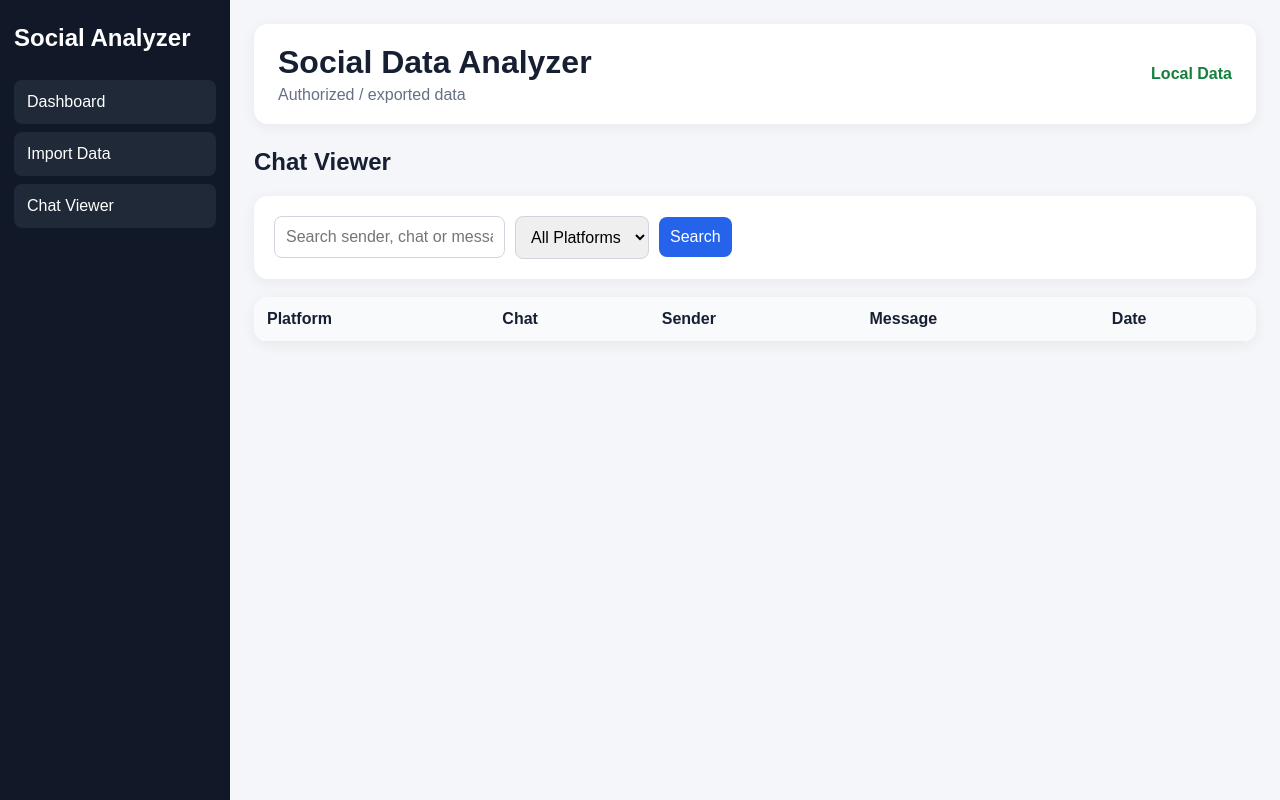
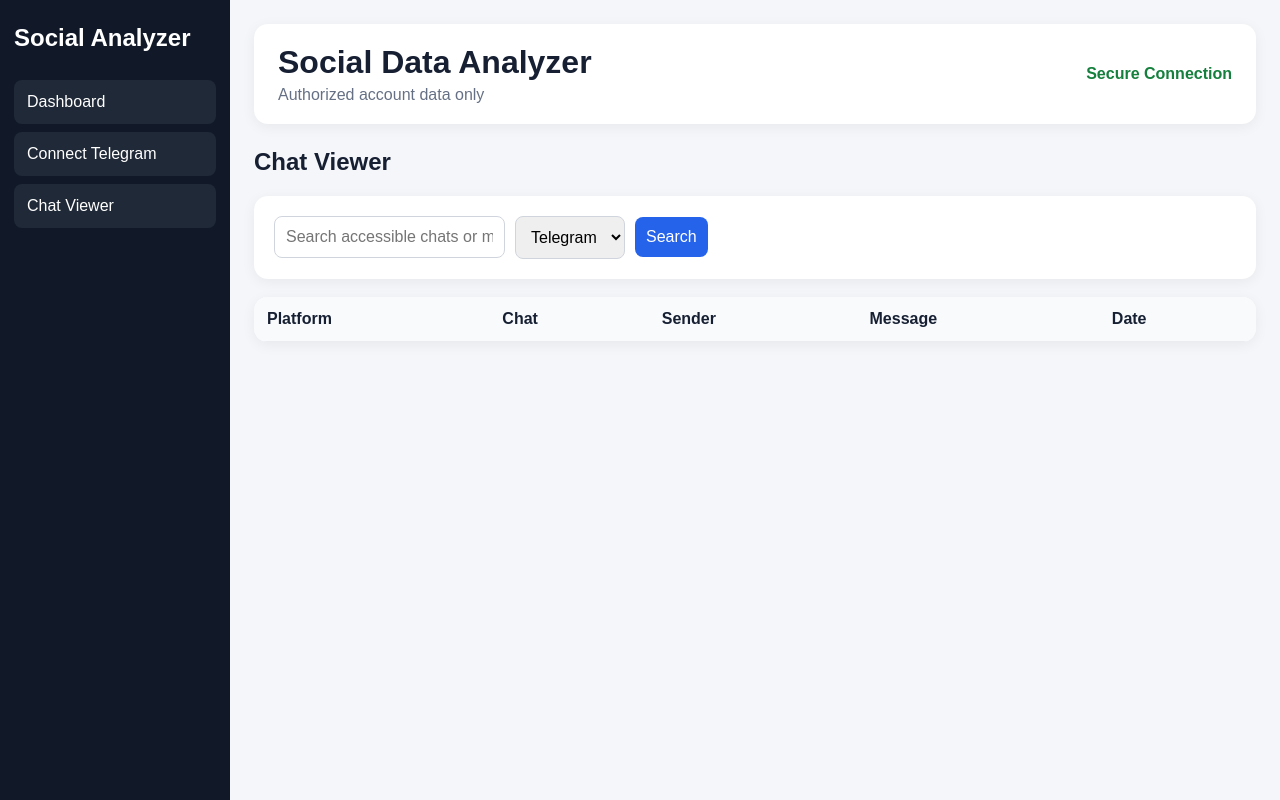
Before and after one commit to ashusingh20999-a11y/social-data-analyzer, a website: page public/index.html in a window 1280 px wide. Both pictures are taken after a click on the button "Chat Viewer". Drawn offline with Linux system fonts and the light colour scheme; no server answers.

Commit message:
Replace file import UI with authorized Telegram connection UI

```diff
--- a/public/index.html
+++ b/public/index.html
@@ -2,22 +2,22 @@
 <html lang="en">
 <head>
   <meta charset="UTF-8">
-  <meta name="viewport" content="width=device-width, initial-scale=1.0">
-  <title>Social Data Analyzer</title>
+  <meta name="viewport" content="width=device-width,initial-scale=1.0">
+  <title>Social Analyzer</title>
   <link rel="stylesheet" href="style.css">
 </head>
 <body>
   <aside class="sidebar">
     <h2>Social Analyzer</h2>
     <button onclick="showSection('dashboard')">Dashboard</button>
-    <button onclick="showSection('import')">Import Data</button>
+    <button onclick="showSection('telegram')">Connect Telegram</button>
     <button onclick="showSection('messages')">Chat Viewer</button>
   </aside>
 
   <main class="main">
     <header>
-      <div><h1>Social Data Analyzer</h1><p>Authorized / exported data</p></div>
-      <span class="status">Local Data</span>
+      <div><h1>Social Data Analyzer</h1><p>Authorized account data only</p></div>
+      <span class="status">Secure Connection</span>
     </header>
 
     <section id="dashboard">
@@ -25,39 +25,32 @@
       <div class="cards">
         <div class="card"><span>Total Messages</span><strong id="total">0</strong></div>
         <div class="card"><span>Telegram</span><strong id="telegram">0</strong></div>
-        <div class="card"><span>Instagram</span><strong id="instagram">0</strong></div>
+        <div class="card"><span>Connection</span><strong id="connection">Not connected</strong></div>
       </div>
     </section>
 
-    <section id="import" class="hidden">
-      <h2>Import Data</h2>
+    <section id="telegram" class="hidden">
+      <h2>Connect Telegram</h2>
       <div class="panel">
-        <select id="platform">
-          <option value="Telegram">Telegram</option>
-          <option value="Instagram">Instagram</option>
-        </select>
-        <input type="file" id="file" accept=".json" required>
-        <button class="primary" onclick="importData()">Import Data</button>
-        <p id="importResult"></p>
+        <h3>Telegram account authorization</h3>
+        <p>Connect your own Telegram account to access chats and messages that your account is authorized to access.</p>
+        <button class="primary" onclick="checkTelegram()">Check Telegram Setup</button>
+        <p id="telegramResult"></p>
+      </div>
+      <div class="panel note">
+        <strong>Important:</strong> This does not allow entering another person's username to read their private chats. Telegram authorization is required.
       </div>
     </section>
 
     <section id="messages" class="hidden">
       <h2>Chat Viewer</h2>
       <div class="panel searchbar">
-        <input id="search" placeholder="Search sender, chat or message...">
-        <select id="filterPlatform">
-          <option value="">All Platforms</option>
-          <option value="Telegram">Telegram</option>
-          <option value="Instagram">Instagram</option>
-        </select>
+        <input id="search" placeholder="Search accessible chats or messages...">
+        <select id="filterPlatform"><option value="Telegram">Telegram</option></select>
         <button class="primary" onclick="loadMessages()">Search</button>
       </div>
       <div class="table-wrap">
-        <table>
-          <thead><tr><th>Platform</th><th>Chat</th><th>Sender</th><th>Message</th><th>Date</th></tr></thead>
-          <tbody id="messageTable"></tbody>
-        </table>
+        <table><thead><tr><th>Platform</th><th>Chat</th><th>Sender</th><th>Message</th><th>Date</th></tr></thead><tbody id="messageTable"></tbody></table>
       </div>
     </section>
   </main>
```
